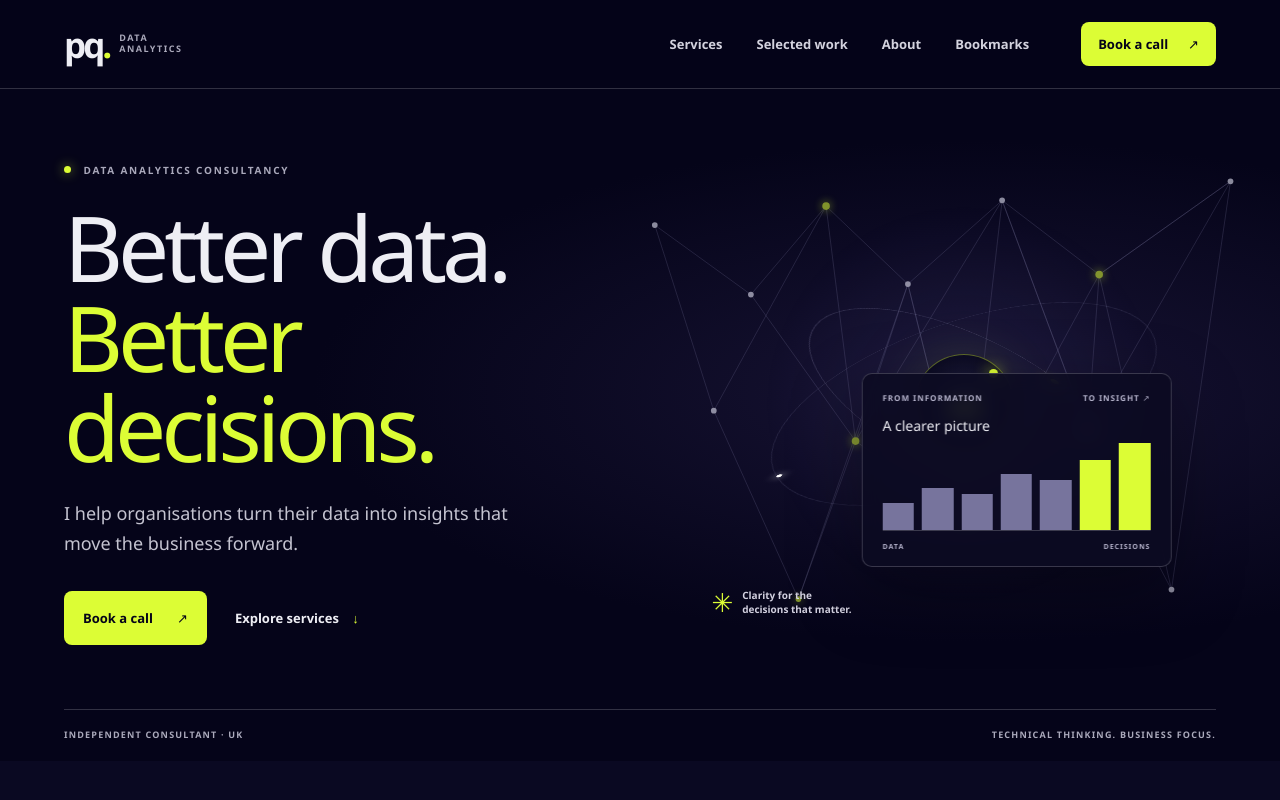
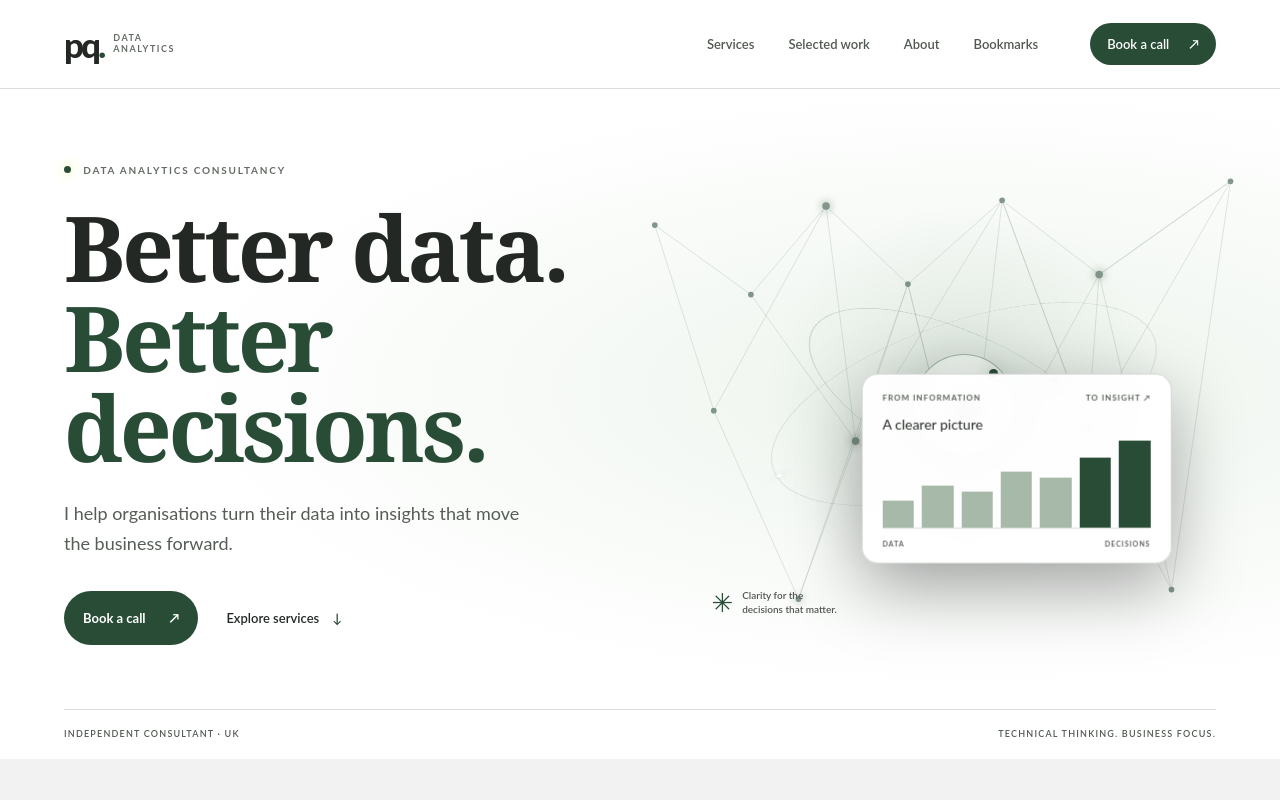
Before and after one commit to quinnphil/website, an Astro site: page / in a window 1280 px wide. Shown: the top 800 px of the page. Built offline with nearby package versions, Linux system fonts and the light colour scheme; Astro itself is replaced by a stand-in of ours.

Commit message:
theme change to odyssey

```diff
--- a/src/pages/bookmarks.astro
+++ b/src/pages/bookmarks.astro
@@ -1,5 +1,6 @@
 ---
 import { getCollection } from 'astro:content';
+import '../styles/odyssey.css';
 
 const bookmarks = (await getCollection('bookmarks'))
   .sort((a, b) => a.data.title.localeCompare(b.data.title));
@@ -17,11 +18,11 @@ const booking = 'https://cal.com/philquinn';
     <meta charset="utf-8" />
     <meta name="viewport" content="width=device-width, initial-scale=1" />
     <meta name="description" content="A collection of technical resources and interesting links curated by Phil Quinn." />
-    <meta name="theme-color" content="#050419" />
+    <meta name="theme-color" content="#ffffff" />
     <title>Bookmarks | Phil Quinn</title>
     <link rel="icon" type="image/svg+xml" href={`${home}favicon.svg`} />
   </head>
-  <body>
+  <body id="odyssey">
     <a class="skip-link" href="#main">Skip to content</a>
     <header class="site-header">
       <div class="container header-inner">
--- a/src/pages/index.astro
+++ b/src/pages/index.astro
@@ -1,4 +1,6 @@
 ---
+import '../styles/odyssey.css';
+
 const linkedIn = 'https://www.linkedin.com/in/quinnphil/';
 const github = 'https://github.com/quinnphil';
 const booking = 'https://cal.com/philquinn';
@@ -64,11 +66,11 @@ const projects = [
     <meta charset="utf-8" />
     <meta name="viewport" content="width=device-width, initial-scale=1" />
     <meta name="description" content="Phil Quinn helps organisations turn data into useful insights, better decisions and practical solutions." />
-    <meta name="theme-color" content="#050419" />
+    <meta name="theme-color" content="#ffffff" />
     <title>Phil Quinn | Data Analytics Consultant</title>
     <link rel="icon" type="image/svg+xml" href={`${import.meta.env.BASE_URL}favicon.svg`} />
   </head>
-  <body>
+  <body id="odyssey">
     <a class="skip-link" href="#main">Skip to content</a>
     <header class="site-header">
       <div class="container header-inner">
--- /dev/null
+++ b/src/styles/odyssey.css
@@ -0,0 +1,301 @@
+html:root {
+  color-scheme: light;
+  background: #fff;
+  color: #242824;
+}
+
+#odyssey {
+  --bg: #fff;
+  --surface: #f2f2f2;
+  --accent: #294c37;
+  --ink: #242824;
+  --muted: #656b65;
+  --line: rgb(36 40 36 / 16%);
+  --theme-primary: #294c37;
+  --theme-primary-hover: #365f46;
+  --theme-on-primary: #fff;
+  --theme-bg: #fff;
+  --theme-on-bg: #242824;
+  --theme-surface-1: #f2f2f2;
+  --theme-on-surface-1: #242824;
+  --theme-surface-2: #dcebdc;
+  --theme-on-surface-2: #242824;
+  --theme-shape-radius: 1.5rem;
+  --theme-button-border-radius: 3rem;
+  color: var(--ink);
+  background: var(--bg);
+  font-family: "Lato", "Avenir Next", Avenir, "Segoe UI", sans-serif;
+}
+
+#odyssey *,
+#odyssey *::before,
+#odyssey *::after {
+  box-sizing: border-box;
+}
+
+#odyssey a:focus-visible,
+#odyssey button:focus-visible {
+  outline: 2px solid var(--accent);
+  outline-offset: 4px;
+}
+
+#odyssey ::selection {
+  color: var(--theme-on-primary);
+  background: var(--theme-primary);
+}
+
+#odyssey .skip-link {
+  color: var(--theme-on-primary);
+  background: var(--theme-primary);
+}
+
+#odyssey .site-header {
+  background: rgb(255 255 255 / 92%);
+  border-bottom-color: var(--line);
+}
+
+#odyssey .brand-mark span,
+#odyssey .header-inner nav a:hover,
+#odyssey .header-inner nav a[aria-current="page"],
+#odyssey .text-link:hover,
+#odyssey .site-footer a:hover {
+  color: var(--accent);
+}
+
+#odyssey .brand-name {
+  color: var(--muted);
+}
+
+#odyssey .header-inner nav a,
+#odyssey .footer-inner p,
+#odyssey .footer-inner > a:not(.footer-brand) {
+  color: #515851;
+}
+
+#odyssey .header-contact,
+#odyssey .button-dark {
+  color: var(--theme-on-primary);
+  background: var(--theme-primary);
+  border-radius: var(--theme-button-border-radius);
+}
+
+#odyssey .header-contact:hover,
+#odyssey .button-dark:hover {
+  background: var(--theme-primary-hover);
+}
+
+#odyssey .hero,
+#odyssey .page-intro {
+  background: radial-gradient(ellipse at 76% 45%, #edf4ed 0, var(--bg) 58%);
+}
+
+#odyssey h1,
+#odyssey h2,
+#odyssey h3 {
+  color: var(--ink);
+  font-family: "Roboto Serif", Georgia, "Times New Roman", serif;
+  letter-spacing: -0.035em;
+}
+
+#odyssey h1,
+#odyssey h2 {
+  font-weight: 700;
+}
+
+#odyssey h3 {
+  font-weight: 500;
+}
+
+#odyssey h1 em,
+#odyssey h2 em {
+  color: var(--accent);
+  font-weight: inherit;
+}
+
+#odyssey .hero-intro,
+#odyssey .intro p:not(.eyebrow),
+#odyssey .service-card p,
+#odyssey .project-description p,
+#odyssey .about-copy p,
+#odyssey .page-intro > div > p:last-child,
+#odyssey .bookmark p,
+#odyssey .empty {
+  color: #555d56;
+}
+
+#odyssey .network-lines {
+  stroke: #738a77;
+}
+
+#odyssey .hero-art::before {
+  background: radial-gradient(circle, rgb(41 76 55 / 10%), transparent 68%);
+}
+
+#odyssey .network-points {
+  fill: #294c37;
+}
+
+#odyssey .orbit {
+  border-color: rgb(41 76 55 / 24%);
+}
+
+#odyssey .orbit-two {
+  border-color: rgb(41 76 55 / 16%);
+}
+
+#odyssey .orbit::after,
+#odyssey .orbit-core i {
+  background: var(--accent);
+  box-shadow: 0 0 15px rgb(41 76 55 / 35%);
+}
+
+#odyssey .orbit-two::after {
+  background: #fff;
+  box-shadow: 0 0 12px rgb(41 76 55 / 28%);
+}
+
+#odyssey .orbit-core {
+  color: var(--accent);
+  border-color: rgb(41 76 55 / 40%);
+  background: radial-gradient(circle, #fff, #e8f0e8 72%);
+  box-shadow: 0 0 55px rgb(41 76 55 / 10%);
+}
+
+#odyssey .data-card {
+  color: var(--ink);
+  border-color: rgb(36 40 36 / 18%);
+  border-radius: 1rem;
+  background: rgb(255 255 255 / 92%);
+}
+
+#odyssey .data-card-top,
+#odyssey .chart-bottom {
+  color: #5b635b;
+}
+
+#odyssey .chart-bars {
+  border-bottom-color: var(--line);
+}
+
+#odyssey .chart-bars span {
+  background: #a7b9a8;
+}
+
+#odyssey .chart-bars span:nth-last-child(-n+2) {
+  background: var(--accent);
+}
+
+#odyssey .art-note,
+#odyssey .hero-footer {
+  color: #515851;
+}
+
+#odyssey .hero-footer {
+  border-top-color: var(--line);
+}
+
+#odyssey .intro,
+#odyssey .work,
+#odyssey .collection {
+  background: var(--surface);
+}
+
+#odyssey .intro h2 span {
+  color: #687168;
+}
+
+#odyssey .section-heading > p,
+#odyssey .collection-heading > p {
+  color: var(--muted);
+}
+
+#odyssey .service-card {
+  border-color: var(--line);
+  background: var(--surface);
+}
+
+#odyssey .service-card:hover {
+  border-color: rgb(41 76 55 / 55%);
+  background: #e8f0e8;
+}
+
+#odyssey .card-top,
+#odyssey .card-detail {
+  color: #515851;
+}
+
+#odyssey .card-detail,
+#odyssey .bookmark {
+  border-color: var(--line);
+}
+
+#odyssey .project {
+  border-color: var(--line);
+}
+
+#odyssey .project-description span,
+#odyssey .bookmark li {
+  color: #294c37;
+}
+
+#odyssey .contact-inner {
+  color: var(--theme-on-surface-2);
+  background: var(--theme-surface-2);
+  border-radius: var(--theme-shape-radius);
+}
+
+#odyssey .contact .eyebrow,
+#odyssey .contact h2,
+#odyssey .contact h2 em,
+#odyssey .contact-copy p {
+  color: var(--theme-on-surface-2);
+}
+
+#odyssey .button-light {
+  color: var(--theme-primary);
+  border-radius: var(--theme-button-border-radius);
+}
+
+#odyssey .button-light:hover {
+  background: #f2f2f2;
+}
+
+#odyssey .site-footer {
+  color: #f4f5f2;
+  background: #242824;
+}
+
+#odyssey .footer-inner p,
+#odyssey .footer-inner > a:not(.footer-brand) {
+  color: #d0d5d0;
+}
+
+#odyssey .page-intro {
+  background: #fff;
+}
+
+#odyssey .filters button {
+  border-color: rgb(36 40 36 / 24%);
+  color: #424a43;
+}
+
+#odyssey .filters button:hover,
+#odyssey .filters button[aria-pressed="true"] {
+  border-color: var(--accent);
+}
+
+#odyssey .filters button[aria-pressed="true"] {
+  color: var(--theme-on-primary);
+  background: var(--theme-primary);
+}
+
+#odyssey .bookmark li {
+  border-color: rgb(41 76 55 / 24%);
+  background: rgb(41 76 55 / 8%);
+}
+
+@media (prefers-reduced-motion: reduce) {
+  html:root {
+    scroll-behavior: auto;
+  }
+}
```
Also changed, not shown: README.md, public/favicon.svg.
